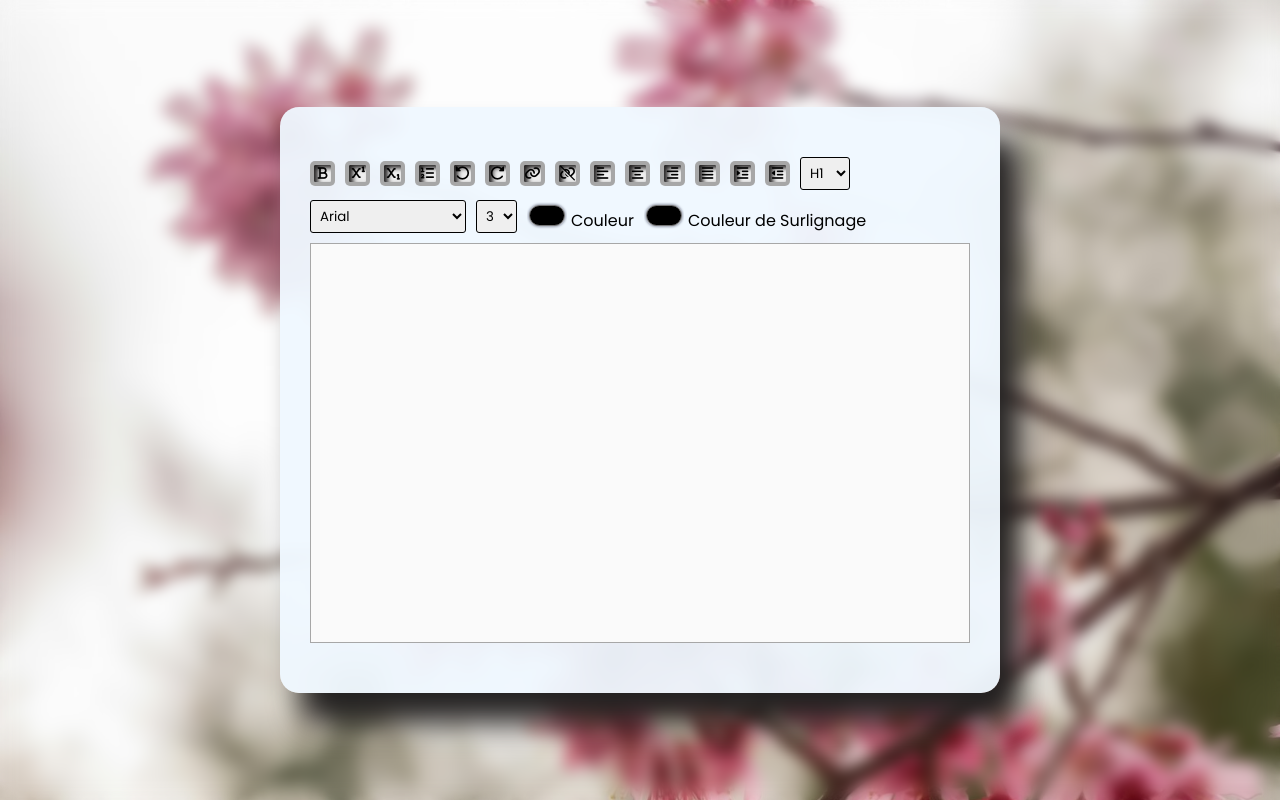
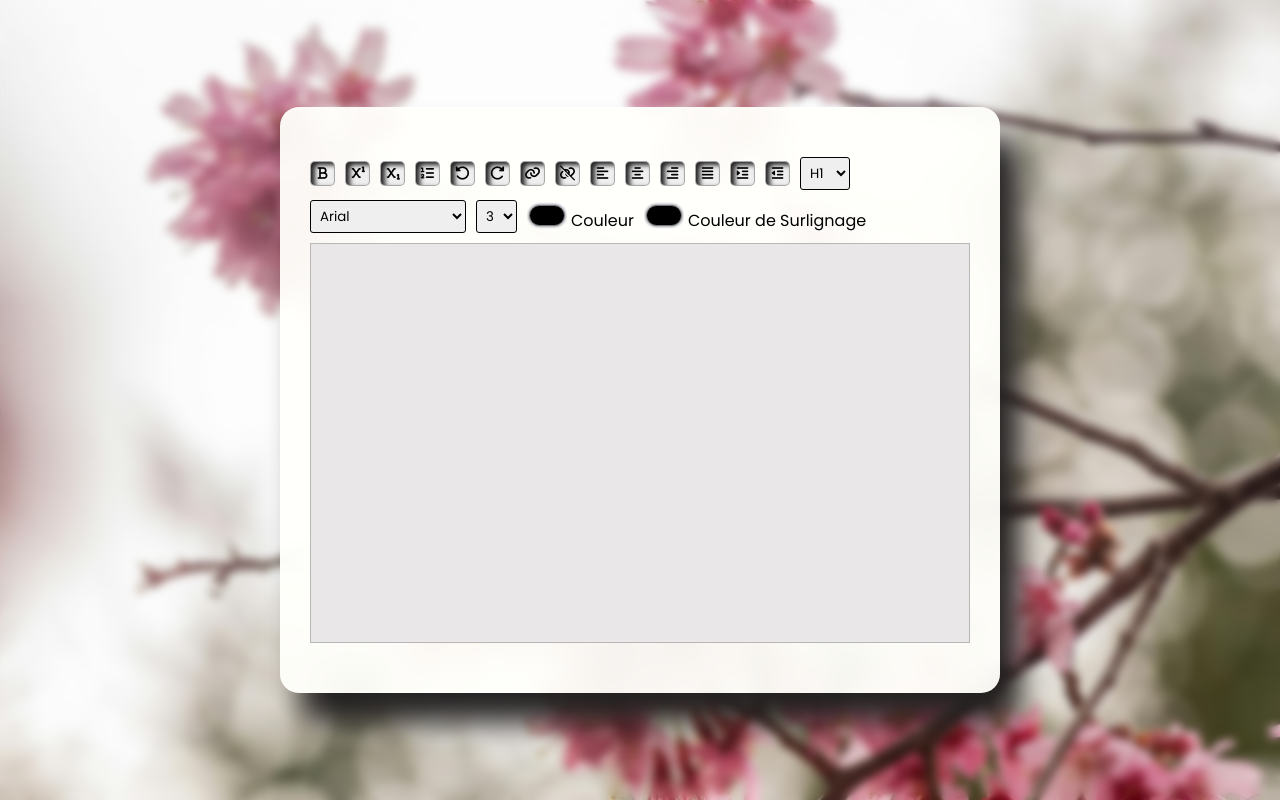
Before and after one commit to ChristopherNl/Editeur-de-text, a plain HTML site: page index.html in a window 1280 px wide. Drawn offline with Linux system fonts and the light colour scheme.

Commit message:
add js/bg blur/final comit

```diff
--- a/style.css
+++ b/style.css
@@ -26,13 +26,13 @@ body::before {
     background-image: inherit; /* Même image que body */
     background-size: cover;
     background-position: center;
-    filter: blur(8px); /* Intensité du flou (4px=léger, 15px=fort) */
+    filter: blur(5px); /* Intensité du flou (4px=léger, 15px=fort) */
     z-index: -2;
 }
 
 .container{
-   background-color: rgba(240, 248, 255, 0.95);
-    backdrop-filter: blur(5px);
+   background-color: rgba(255, 255, 251, 0.95);
+    backdrop-filter: blur(10px);
     width: 90vmin;
     padding: 50px 30px;
     position:absolute;
@@ -55,7 +55,7 @@ button {
     display: grid;
     place-items: center;
     border-radius: 5px;
-    border: 4px solid rgba(0,0,0,0.3);
+    border: 1px solid rgba(0,0,0,0.3);
     color: black;
     box-shadow: 4px 3px 5px rgb(36, 34, 34) inset;
     cursor: pointer;
@@ -94,11 +94,11 @@ input[type="color"]::-moz-color-swatch {
 
 #texte-input{
     margin-top: 10px;
-    border: 1px solid #a7a7a7;
+    border: 1px solid #b8b5b5;
     padding: 20px;
-     min-height: 50vh;
+    min-height: 50vh;
     overflow-y: auto;
-    background: #fafafa;
+    background: #e9e7e7;
 }
 
 .active{
```
